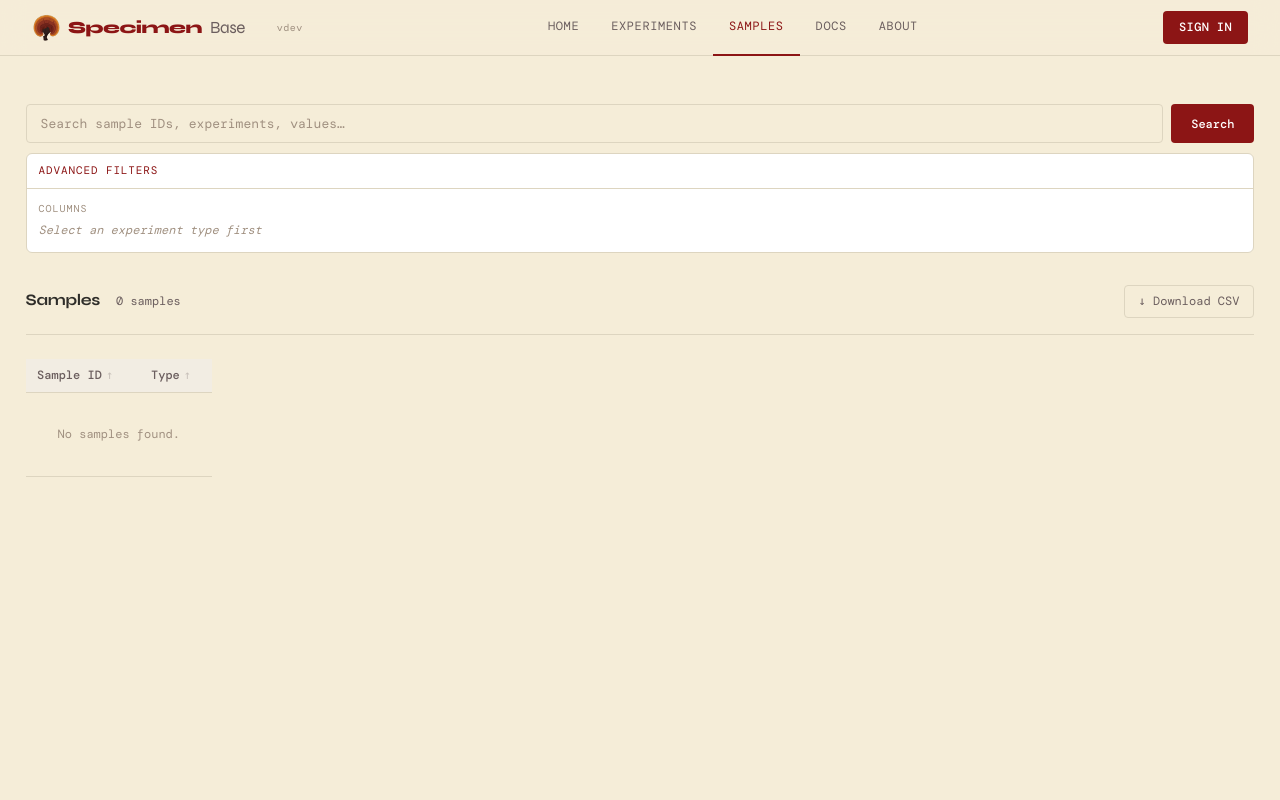
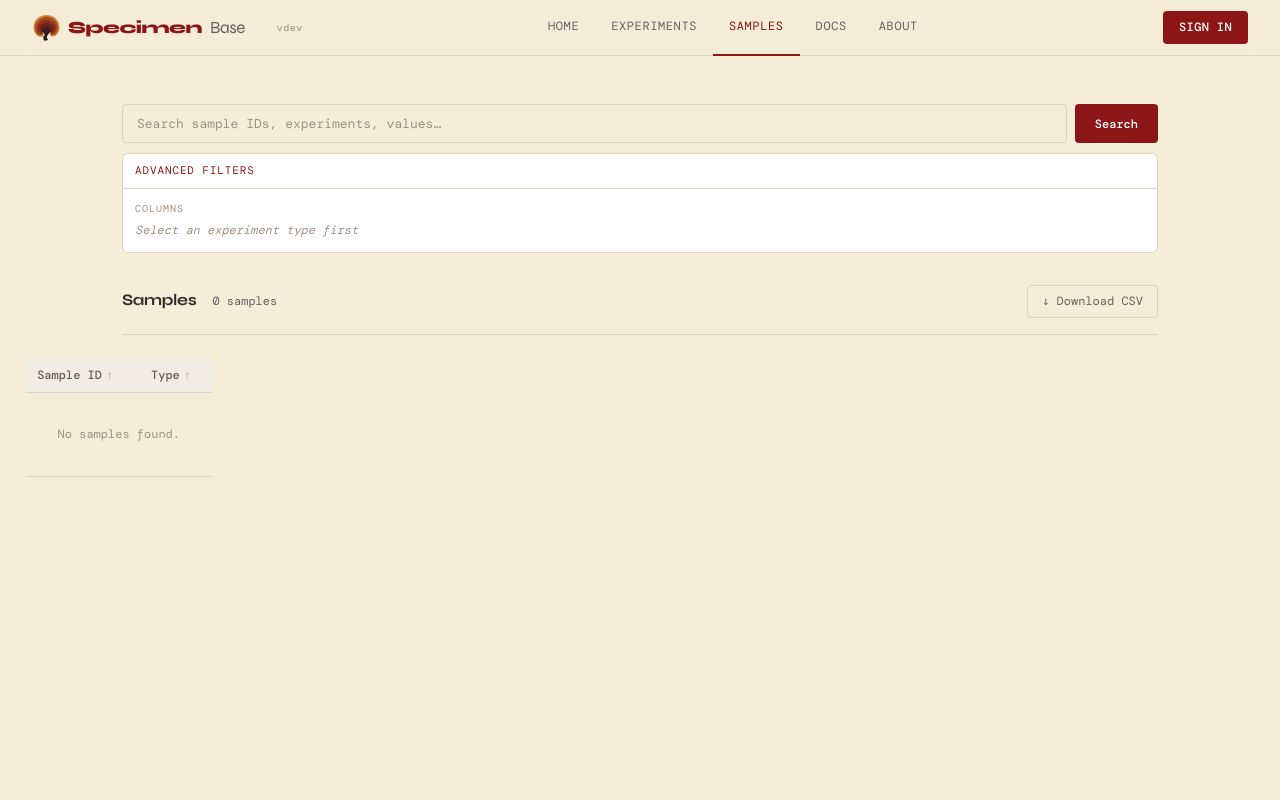
Before and after one commit to eisbell82/Django_Trial_Run_eisbell, a Django app: page /samples/ in a window 1280 px wide. Run offline with Django 5.2, Linux system fonts and the light colour scheme; data that the repository does not hold is empty; some web fonts are replaced.

Commit message:
Fix table layout: centered page, full-bleed table, no horizontal scroll
- Restore .section / detail-body centering for filters/controls
- sample-table-wrap uses full-bleed breakout (width:96vw + calc centering)
  so the table escapes the 1100px column while staying viewport-centered
- body gets overflow-x:hidden to suppress page-level horizontal scrollbar
  (internal table scroll still works via overflow-x:auto on the wrap)

Co-Authored-By: Claude Sonnet 4.6 <noreply@anthropic.com>

```diff
--- a/repository/static/repository/css/style.css
+++ b/repository/static/repository/css/style.css
@@ -24,6 +24,7 @@ body {
   min-height: 100vh;
   font-size: 13px;
   line-height: 1.6;
+  overflow-x: hidden;
 }
 
 /* ── NAV ── */
@@ -366,15 +367,17 @@ hr.divider { border: none; border-top: 1px solid var(--border); margin: 2rem 0;
   width: 180px;
 }
 .sample-col-input:focus { outline: none; border-color: var(--accent); }
-.sample-table-wrap { overflow-x: auto; width: 100%; }
+.sample-table-wrap {
+  width: 96vw;
+  margin-left: calc(50% - 48vw);
+  overflow-x: auto;
+}
 .sample-table {
   border-collapse: collapse;
   font-size: clamp(9px, 1.1vw, 12px);
   width: auto;
 }
-.detail-body.samples-active {
-  grid-template-columns: 1fr; max-width: 100%; padding: 1.5rem 2vw;
-}
+.detail-body.samples-active { grid-template-columns: 1fr; }
 .detail-body.samples-active .detail-sidebar { display: none; }
 .sample-table th {
   text-align: left; padding: clamp(4px, 0.55vw, 7px) clamp(5px, 0.9vw, 12px);
--- a/repository/templates/repository/samples.html
+++ b/repository/templates/repository/samples.html
@@ -5,7 +5,7 @@
 {% block nav_samples %}active{% endblock %}
 
 {% block content %}
-<div style="max-width:100%;padding:3rem 2vw 4rem;margin:0 auto">
+<div class="section" style="padding-top:3rem">
 
   <div style="margin-bottom:2rem">
     <form method="get" action="{% url 'repository:samples' %}" id="samples-filter-form">
```
